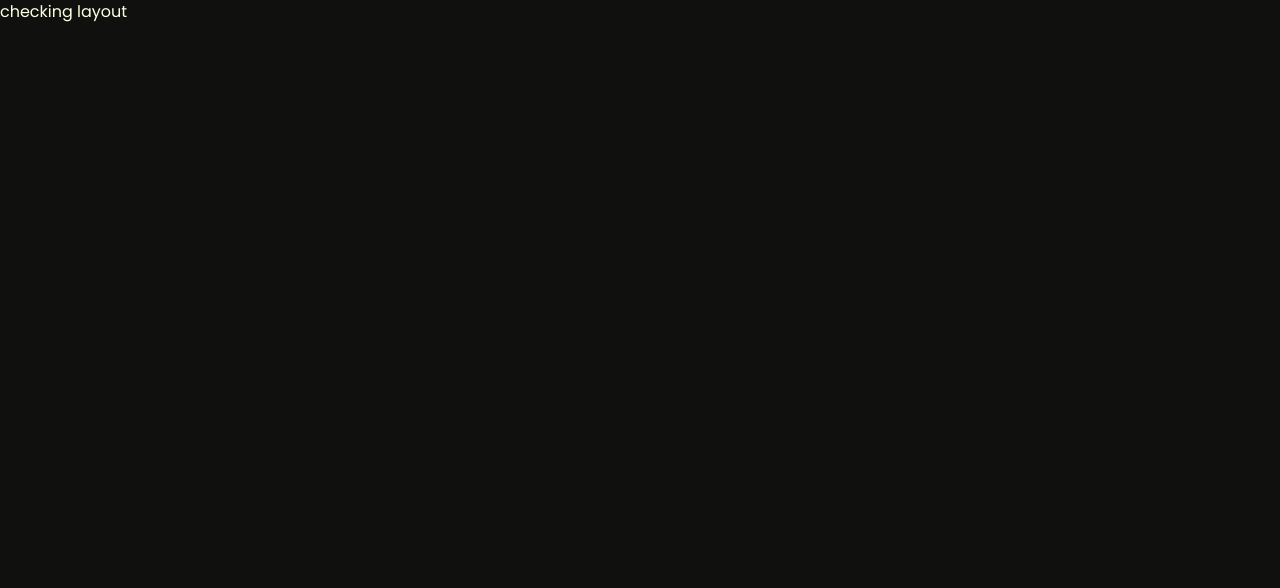
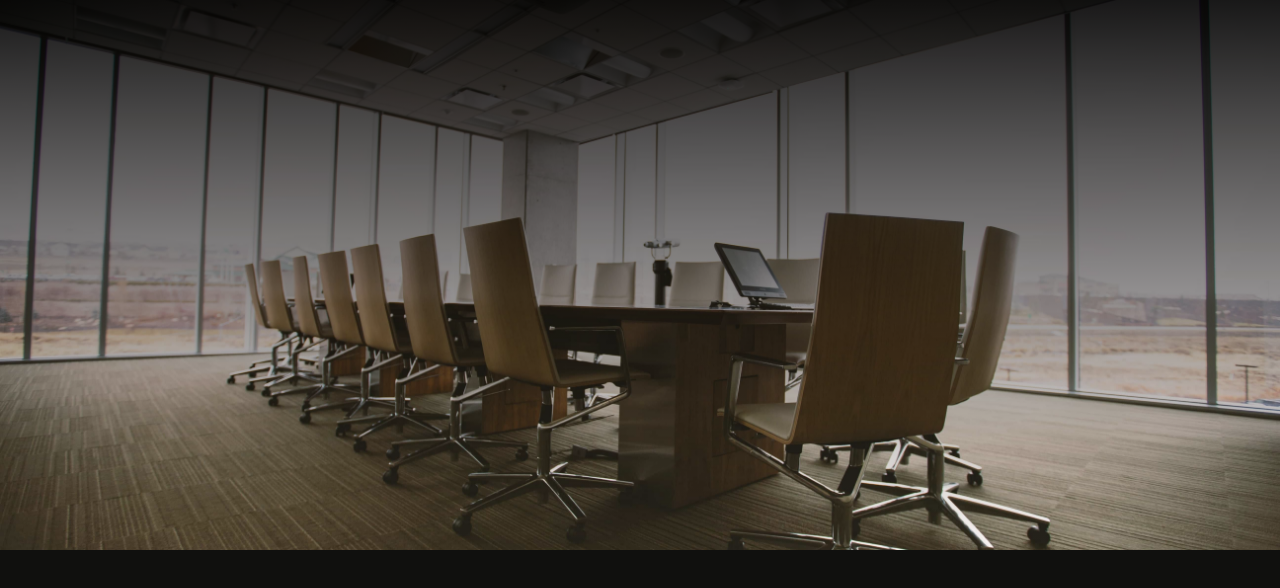
Before and after one commit to tchasinga/jobposter, a Next.js app: page / in a window 1280 px wide. Shown: the top 588 px of the page. Built offline with nearby package versions, Linux system fonts and the light colour scheme.

Commit message:
feat: update Keeper component to use correct image source and integrate into Home component

```diff
--- a/app/Pages/Keeper.jsx
+++ b/app/Pages/Keeper.jsx
@@ -1,5 +1,10 @@
 "use client";
 import React from 'react';
+import ImgOne from "../Image/ImgOne.jpeg";
+import ImgTwo from "../Image/ImgTwo.jpeg";
+import ImgThree from "../Image/ImgThree.jpeg";
+import ImageFour from "../Image/ImageFour.jpeg";
+import ImgFive from "../Image/Img05.webp";
 
 
 
@@ -8,7 +13,7 @@ export default function Keeper() {
     <div
       className="relative h-[550px] w-full object-fill max-w-full bg-fixed"
       style={{
-        background: `linear-gradient(to right, rgba(0, 0, 0, 0.9), rgba(0, 0, 0, 0)), url(${Oneimg.src}) center / cover no-repeat`,
+        background: `linear-gradient(rgba(0, 0, 0, 0.9), rgba(0, 0, 0, 0)), url(${ImgOne.src}) center / cover no-repeat`,
       }}
     >
     </div>
--- a/app/page.jsx
+++ b/app/page.jsx
@@ -1,9 +1,10 @@
 import Image from "next/image";
+import Keeper from "./Pages/Keeper";
 
 export default function Home() {
   return (
     <div className="">
-       <h1>checking layout</h1>
+      <Keeper />
     </div>
   );
 }
```
